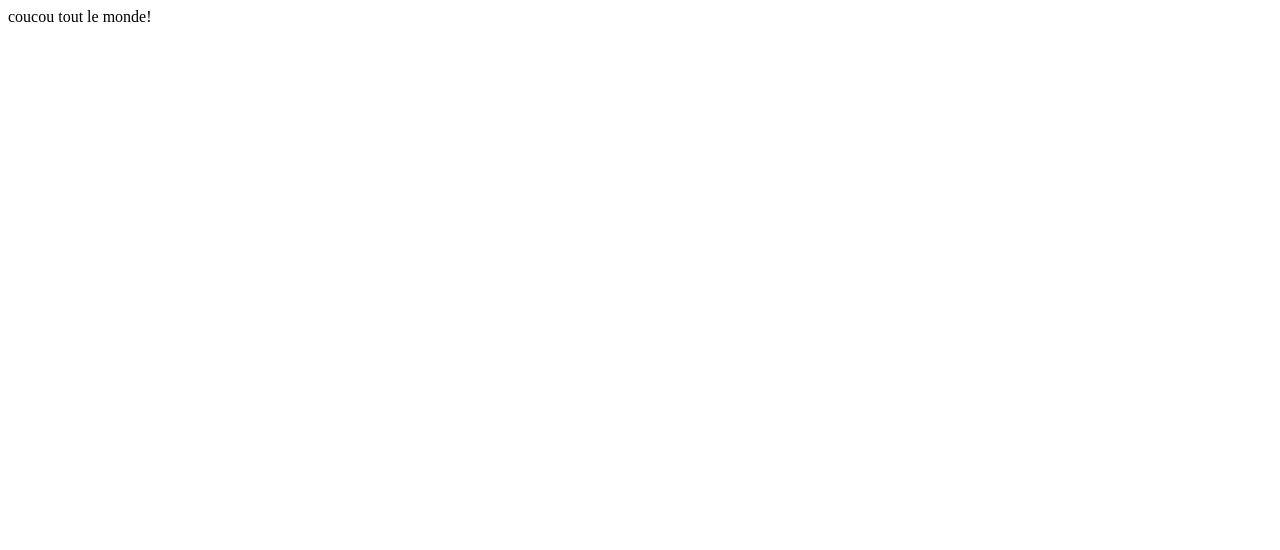
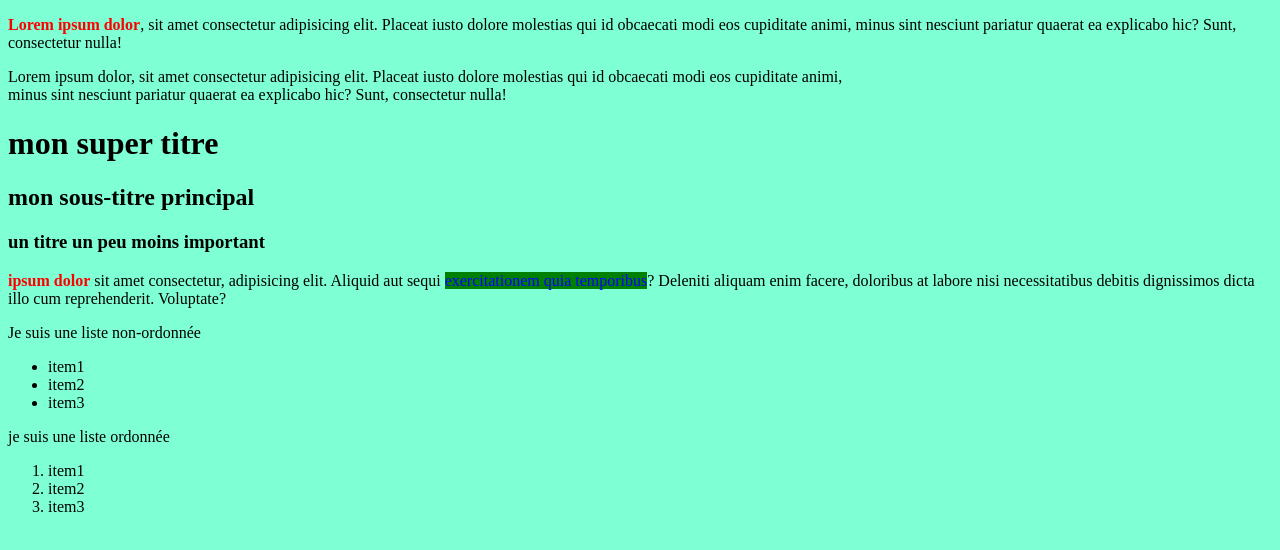
Before and after one commit to suzannelv/WF3, a plain HTML site: page HTML-CSS/index.html in a window 1280 px wide. Drawn offline with Linux system fonts and the light colour scheme.

Commit message:
texte HTML

```diff
--- a/HTML-CSS/index.html
+++ b/HTML-CSS/index.html
@@ -5,8 +5,51 @@
     <meta http-equiv="X-UA-Compatible" content="IE=edge">
     <meta name="viewport" content="width=device-width, initial-scale=1.0">
     <title>Les bases HTML</title>
+    <link rel="stylesheet" href="style.css">
 </head>
 <body>
-    coucou tout le monde!
+    <!--1-les commentaires-->
+    <!--les commentaires, dans tous les langages, servent uniquement de mémo
+    -->
+    <!--2-organiser notre texte-->
+    <!--2.1-les paragraphes-->
+
+
+    <p><strong>Lorem ipsum dolor</strong>, sit amet consectetur adipisicing elit.
+        Placeat iusto dolore molestias qui id obcaecati modi eos cupiditate animi, minus sint nesciunt pariatur quaerat ea explicabo hic? Sunt, consectetur nulla!</p>
+    <p>Lorem ipsum dolor, sit amet consectetur adipisicing elit.
+        Placeat iusto dolore molestias qui id obcaecati modi eos cupiditate animi,<br>
+         minus sint nesciunt pariatur quaerat ea explicabo hic? Sunt, consectetur nulla!</p>
+
+         <!--2.2-les titres-->
+         <!-- lorsque le contenu de la page va se développer, il va être indisponsable pour les utilisateur-rices de se repérer sur notre sites.
+
+        -->
+
+         <h1>mon super titre</h1>
+         <h2>mon sous-titre principal</h2>
+         <h3>un titre un peu moins important</h3>
+
+         <!-- 2.3-la mise en valeur du texte -->
+
+        <p><strong>ipsum dolor</strong>  sit amet consectetur, adipisicing elit. Aliquid aut sequi <mark>exercitationem quia temporibus</mark>?
+            Deleniti aliquam enim facere, doloribus at labore nisi necessitatibus debitis dignissimos dicta illo cum reprehenderit. Voluptate?</p>
+            <!-- 2.4-les listes -->
+
+            <!-- 2 types de liste différentes:
+            les listes non ordonnées et les listes ordonnées. -->
+     <p>Je suis une liste non-ordonnée</p>
+     <!-- à l'intérieur, l'on y trouve des puces -->
+           <ul>
+            <li>item1</li>
+            <li>item2</li>
+            <li>item3</li>
+           </ul>
+           <p>je suis une liste ordonnée</p>
+           <ol>
+            <li>item1</li>
+            <li>item2</li>
+            <li>item3</li>
+           </ol>
 </body>
 </html>
--- /dev/null
+++ b/HTML-CSS/style.css
@@ -0,0 +1,9 @@
+body{
+    background-color: aquamarine;
+}
+mark{
+    background-color: green; color: blue;
+}
+strong{
+    color:red;
+}
```
